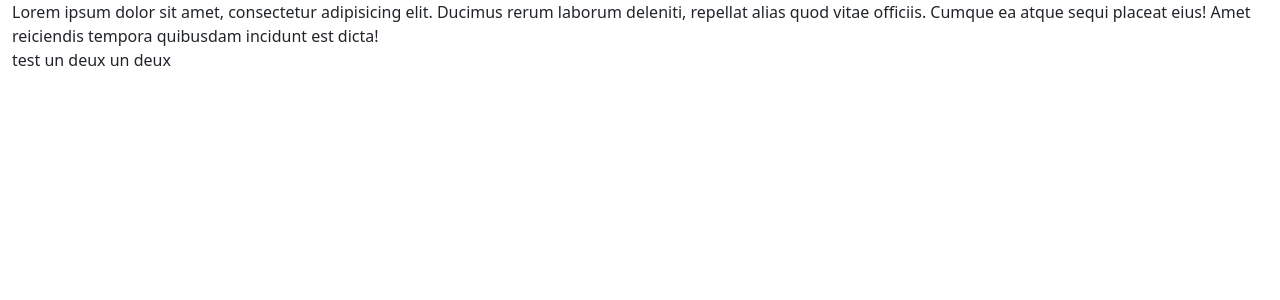
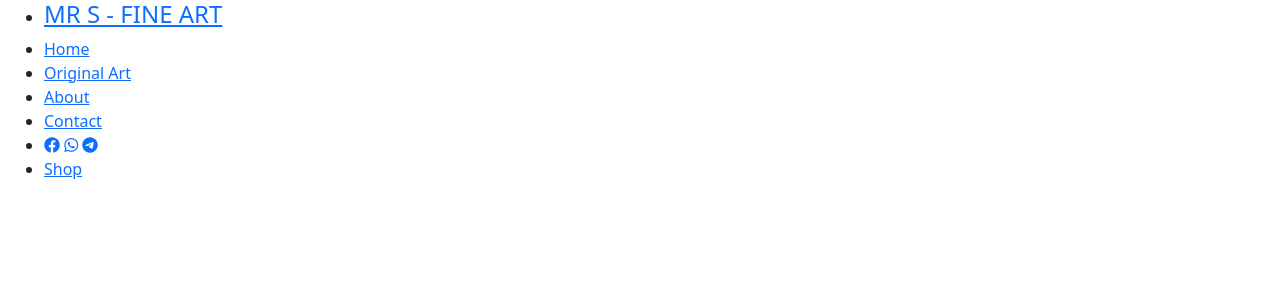
Before and after one commit to Brisco237/portfolioMrs, a Django app: page / in a window 1280 px wide. Shown: the top 300 px of the page. Run offline with Django 5.2, Linux system fonts and the light colour scheme; some libraries are stand-ins or nearby versions.

Commit message:
mise en placa du navabar

```diff
--- a/portfolioMrs/templates/base.html
+++ b/portfolioMrs/templates/base.html
@@ -18,8 +18,6 @@
 
     {% endblock content %}
 </body>
-<!--bootstrap js-->
-<script src="https://cdn.jsdelivr.net/npm/bootstrap@5.3.8/dist/js/bootstrap.bundle.min.js" integrity="sha384-FKyoEForCGlyvwx9Hj09JcYn3nv7wiPVlz7YYwJrWVcXK/BmnVDxM+D2scQbITxI" crossorigin="anonymous"></script>
 <!-- bootstrap js-->
  <script src="https://cdn.jsdelivr.net/npm/bootstrap@5.3.8/dist/js/bootstrap.bundle.min.js" integrity="sha384-FKyoEForCGlyvwx9Hj09JcYn3nv7wiPVlz7YYwJrWVcXK/BmnVDxM+D2scQbITxI" crossorigin="anonymous" defer></script>
 <!--typeit js -->
--- a/portfolioMrs/templates/navbar.html
+++ b/portfolioMrs/templates/navbar.html
@@ -0,0 +1,23 @@
+{% extends "base.html" %}
+{% load static %}
+{% block styles %}<link rel="stylesheet" href="{% static 'css/navbar.css' %}"{% endblock styles %}
+
+{% block content %}
+<div class="col-lg-12">
+    <nav>
+        <ul>
+            <li><a href="{% url 'home' %}"><h4>MR S - FINE ART</h4></a></li>
+            <li><a href="{% url 'home' %}">Home</a></li>
+            <li><a href="">Original Art</a></li>
+            <li><a href="">About</a></li>
+            <li><a href="">Contact</a></li>
+            <li>
+                <a href=""><i class="fab fa-facebook"></i></a>
+                <a href=""><i class="fab fa-whatsapp"></i></a>
+                <a href=""><i class="fab fa-telegram"></i></a>
+            </li>
+            <li><a href="">Shop</a></li>
+        </ul>
+    </nav>
+</div>
+{% endblock content %}
--- a/portfolioMrs/templates/portfolioMrs/home.html
+++ b/portfolioMrs/templates/portfolioMrs/home.html
@@ -8,11 +8,11 @@
 {% block content %}
 <div class="container-fluid">
     <div class="row">
+        {% include "navbar.html" %}
+    </div>
+    <div class="row">
         <div class="col-lg-12">
-            Lorem ipsum dolor sit amet, consectetur adipisicing elit.
-             Ducimus rerum laborum deleniti, repellat alias quod vitae officiis.
-            Cumque ea atque sequi placeat eius! Amet reiciendis tempora quibusdam incidunt est dicta!
-            <p class="test">test un deux un deux</p>
+
         </div>
     </div>
 </div>
```
